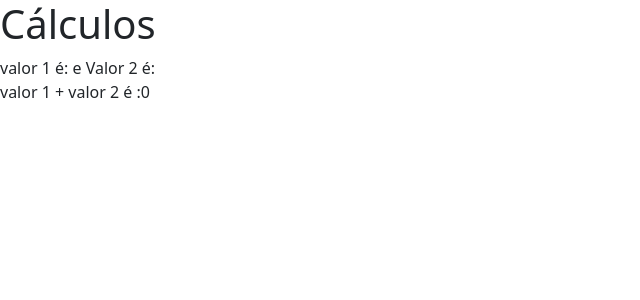
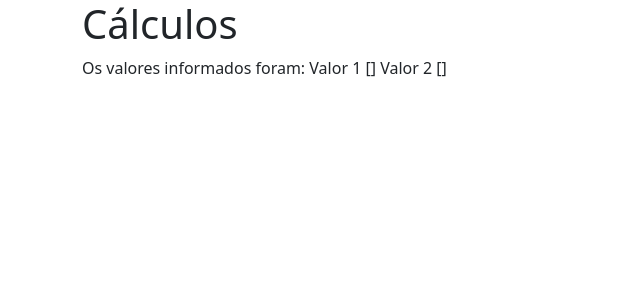
Before and after one commit to ZorDnaRog/EletivaI-LinguagemProgramacaoIV, a PHP site: page /resposta.php in a window 1280 px wide. Shown: the top 300 px of the page, without its empty margins (0-640 px from the left). Run offline with PHP 8.4, Linux system fonts and the light colour scheme; data that the repository does not hold is empty.

Commit message:
Update resposta.php

```diff
--- a/Aula2502/resposta.php
+++ b/Aula2502/resposta.php
@@ -1,5 +1,6 @@
 <!doctype html>
 <html lang="en">
+
 <head>
   <!-- Required meta tags -->
   <meta charset="utf-8">
@@ -10,15 +11,13 @@
 
   <title>Hello, world!</title>
 </head>
-  <body>
+
+<body class="container">
   <h1>Cálculos</h1>
 
   <?php
-      $valor1 = $_POST['valor1']; // Para identificar os valores na pagina que recebe os dados utilize o "name" dos inputs.EX.valor 1 esta no input do arquivo index.php
-      $valor2 = $_POST['valor2'];
-      echo "valor 1 é: $valor1 e Valor 2 é: $valor2";
-      echo "<br/>";
-      echo "valor 1 + valor 2 é :".$valor1 + $valor2;
+    echo "Os valores informados foram: Valor 1 [$valor1] Valor 2 [$valor2]";
+
 
   ?>
 
@@ -33,4 +32,5 @@
     <script src="https://cdn.jsdelivr.net/npm/bootstrap@5.1.3/dist/js/bootstrap.min.js" integrity="sha384-QJHtvGhmr9XOIpI6YVutG+2QOK9T+ZnN4kzFN1RtK3zEFEIsxhlmWl5/YESvpZ13" crossorigin="anonymous"></script>
     -->
 </body>
+
 </html>
```
Lines whose indentation alone changed are shown as unchanged.
